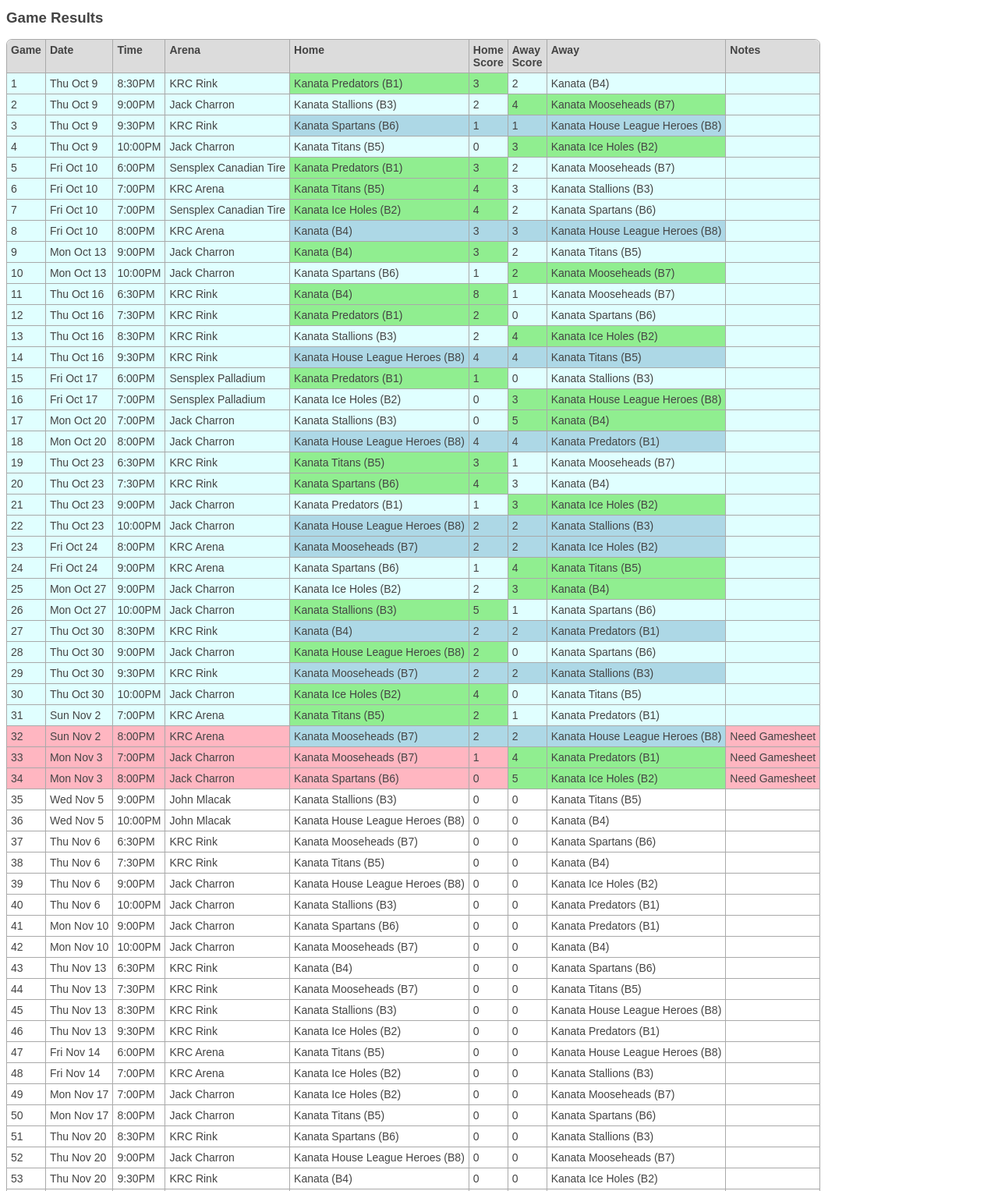
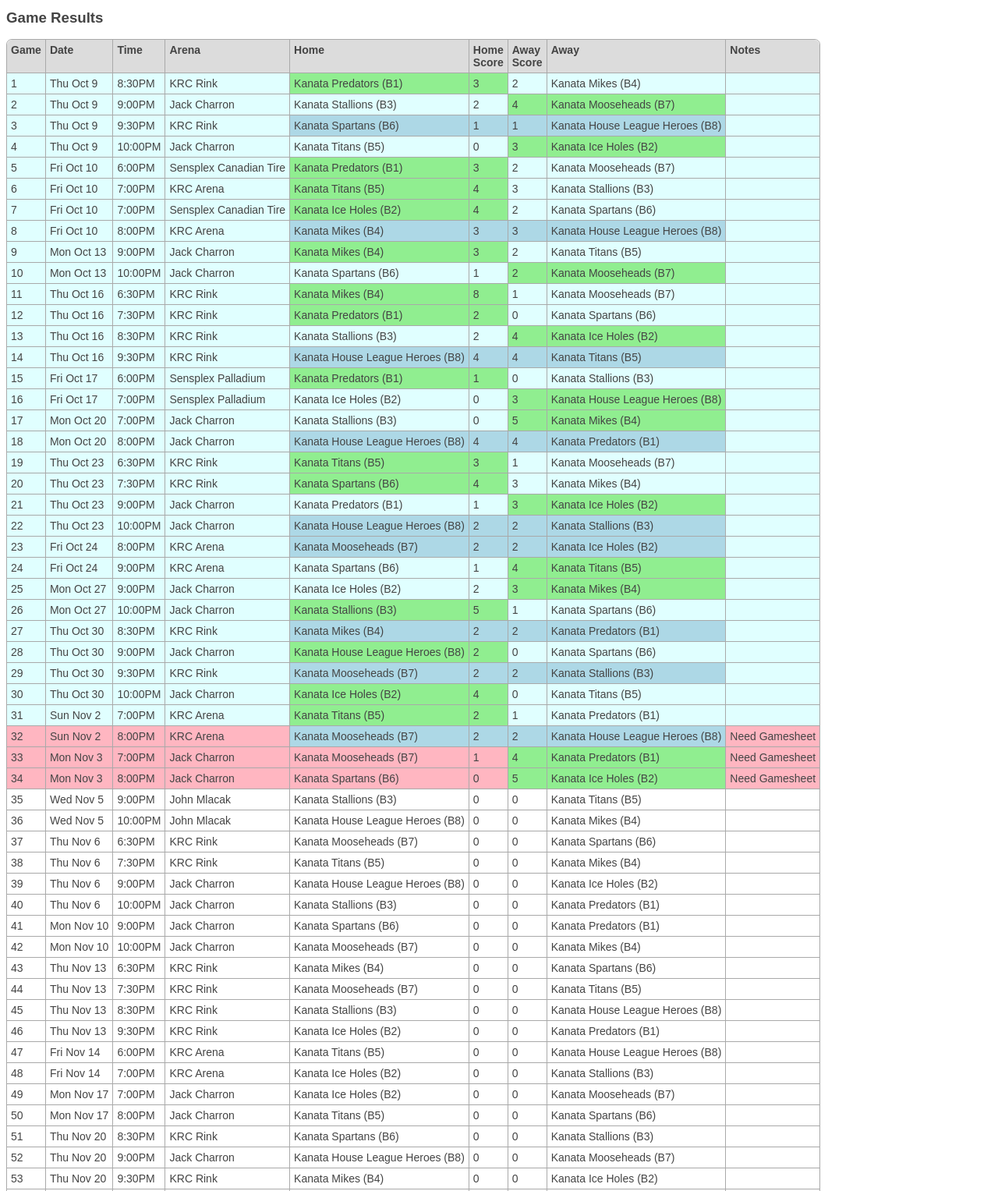
Before and after one commit to kmhamidgetconvenor/kmhamidgetconvenor.github.io, a plain HTML site: page KMHA-Midget-B-Standings.html in a window 1280 px wide. Shown: the part 300-1827 px from the top of the page at 78% size. Drawn offline with Linux system fonts and the light colour scheme.

Commit message:
Updated one more midget team name

```diff
--- a/KMHA-Midget-B-Standings.html
+++ b/KMHA-Midget-B-Standings.html
@@ -51,7 +51,7 @@ ga('send', 'pageview');
 <tr><th>&nbsp;</th><th>Team</th><th>GP</th><th>Wins</th><th>Losses</th><th>Ties</th><th>Points</th><th>GF</th><th>GA</th><th>GF GA %</th></tr>
 <tr><td>1</td><td>Kanata Ice Holes (B2)</td><td>9</td><td>6</td><td>2</td><td>1</td><td>13</td><td>27</td><td>13</td><td>0.675</td></tr>
 <tr><td>2</td><td>Kanata Predators (B1)</td><td>9</td><td>5</td><td>2</td><td>2</td><td>12</td><td>21</td><td>16</td><td>0.568</td></tr>
-<tr><td>3</td><td>Kanata (B4)</td><td>8</td><td>4</td><td>2</td><td>2</td><td>10</td><td>29</td><td>17</td><td>0.630</td></tr>
+<tr><td>3</td><td>Kanata Mikes (B4)</td><td>8</td><td>4</td><td>2</td><td>2</td><td>10</td><td>29</td><td>17</td><td>0.630</td></tr>
 <tr><td>4</td><td>Kanata House League Heroes (B8)</td><td>8</td><td>2</td><td>0</td><td>6</td><td>10</td><td>21</td><td>16</td><td>0.568</td></tr>
 <tr><td>5</td><td>Kanata Titans (B5)</td><td>8</td><td>4</td><td>3</td><td>1</td><td>9</td><td>19</td><td>20</td><td>0.487</td></tr>
 <tr><td>6</td><td>Kanata Mooseheads (B7)</td><td>9</td><td>2</td><td>4</td><td>3</td><td>7</td><td>17</td><td>27</td><td>0.386</td></tr>
@@ -61,33 +61,33 @@ ga('send', 'pageview');
 <h2>Game Results</h2>
 <table class="rounded">
 <tr><th>Game</th><th>Date</th><th>Time</th><th>Arena</th><th>Home</th><th width="10">Home Score</th><th width="10">Away Score</th><th>Away</th><th>Notes</th></tr>
-<tr class="lightcyan"><td>1</td><td>Thu Oct 9</td><td>8:30PM</td><td>KRC Rink</td><td class="lightgreen">Kanata Predators (B1)</td><td class="lightgreen">3</td><td>2</td><td>Kanata (B4)</td><td>&nbsp;</td></tr>
+<tr class="lightcyan"><td>1</td><td>Thu Oct 9</td><td>8:30PM</td><td>KRC Rink</td><td class="lightgreen">Kanata Predators (B1)</td><td class="lightgreen">3</td><td>2</td><td>Kanata Mikes (B4)</td><td>&nbsp;</td></tr>
 <tr class="lightcyan"><td>2</td><td>Thu Oct 9</td><td>9:00PM</td><td>Jack Charron</td><td>Kanata Stallions (B3)</td><td>2</td><td class="lightgreen">4</td><td class="lightgreen">Kanata Mooseheads (B7)</td><td>&nbsp;</td></tr>
 <tr class="lightcyan"><td>3</td><td>Thu Oct 9</td><td>9:30PM</td><td>KRC Rink</td><td class="lightblue">Kanata Spartans (B6)</td><td class="lightblue">1</td><td class="lightblue">1</td><td class="lightblue">Kanata House League Heroes (B8)</td><td>&nbsp;</td></tr>
 <tr class="lightcyan"><td>4</td><td>Thu Oct 9</td><td>10:00PM</td><td>Jack Charron</td><td>Kanata Titans (B5)</td><td>0</td><td class="lightgreen">3</td><td class="lightgreen">Kanata Ice Holes (B2)</td><td>&nbsp;</td></tr>
 <tr class="lightcyan"><td>5</td><td>Fri Oct 10</td><td>6:00PM</td><td>Sensplex Canadian Tire</td><td class="lightgreen">Kanata Predators (B1)</td><td class="lightgreen">3</td><td>2</td><td>Kanata Mooseheads (B7)</td><td>&nbsp;</td></tr>
 <tr class="lightcyan"><td>6</td><td>Fri Oct 10</td><td>7:00PM</td><td>KRC Arena</td><td class="lightgreen">Kanata Titans (B5)</td><td class="lightgreen">4</td><td>3</td><td>Kanata Stallions (B3)</td><td>&nbsp;</td></tr>
 <tr class="lightcyan"><td>7</td><td>Fri Oct 10</td><td>7:00PM</td><td>Sensplex Canadian Tire</td><td class="lightgreen">Kanata Ice Holes (B2)</td><td class="lightgreen">4</td><td>2</td><td>Kanata Spartans (B6)</td><td>&nbsp;</td></tr>
-<tr class="lightcyan"><td>8</td><td>Fri Oct 10</td><td>8:00PM</td><td>KRC Arena</td><td class="lightblue">Kanata (B4)</td><td class="lightblue">3</td><td class="lightblue">3</td><td class="lightblue">Kanata House League Heroes (B8)</td><td>&nbsp;</td></tr>
-<tr class="lightcyan"><td>9</td><td>Mon Oct 13</td><td>9:00PM</td><td>Jack Charron</td><td class="lightgreen">Kanata (B4)</td><td class="lightgreen">3</td><td>2</td><td>Kanata Titans (B5)</td><td>&nbsp;</td></tr>
+<tr class="lightcyan"><td>8</td><td>Fri Oct 10</td><td>8:00PM</td><td>KRC Arena</td><td class="lightblue">Kanata Mikes (B4)</td><td class="lightblue">3</td><td class="lightblue">3</td><td class="lightblue">Kanata House League Heroes (B8)</td><td>&nbsp;</td></tr>
+<tr class="lightcyan"><td>9</td><td>Mon Oct 13</td><td>9:00PM</td><td>Jack Charron</td><td class="lightgreen">Kanata Mikes (B4)</td><td class="lightgreen">3</td><td>2</td><td>Kanata Titans (B5)</td><td>&nbsp;</td></tr>
 <tr class="lightcyan"><td>10</td><td>Mon Oct 13</td><td>10:00PM</td><td>Jack Charron</td><td>Kanata Spartans (B6)</td><td>1</td><td class="lightgreen">2</td><td class="lightgreen">Kanata Mooseheads (B7)</td><td>&nbsp;</td></tr>
-<tr class="lightcyan"><td>11</td><td>Thu Oct 16</td><td>6:30PM</td><td>KRC Rink</td><td class="lightgreen">Kanata (B4)</td><td class="lightgreen">8</td><td>1</td><td>Kanata Mooseheads (B7)</td><td>&nbsp;</td></tr>
+<tr class="lightcyan"><td>11</td><td>Thu Oct 16</td><td>6:30PM</td><td>KRC Rink</td><td class="lightgreen">Kanata Mikes (B4)</td><td class="lightgreen">8</td><td>1</td><td>Kanata Mooseheads (B7)</td><td>&nbsp;</td></tr>
 <tr class="lightcyan"><td>12</td><td>Thu Oct 16</td><td>7:30PM</td><td>KRC Rink</td><td class="lightgreen">Kanata Predators (B1)</td><td class="lightgreen">2</td><td>0</td><td>Kanata Spartans (B6)</td><td>&nbsp;</td></tr>
 <tr class="lightcyan"><td>13</td><td>Thu Oct 16</td><td>8:30PM</td><td>KRC Rink</td><td>Kanata Stallions (B3)</td><td>2</td><td class="lightgreen">4</td><td class="lightgreen">Kanata Ice Holes (B2)</td><td>&nbsp;</td></tr>
 <tr class="lightcyan"><td>14</td><td>Thu Oct 16</td><td>9:30PM</td><td>KRC Rink</td><td class="lightblue">Kanata House League Heroes (B8)</td><td class="lightblue">4</td><td class="lightblue">4</td><td class="lightblue">Kanata Titans (B5)</td><td>&nbsp;</td></tr>
 <tr class="lightcyan"><td>15</td><td>Fri Oct 17</td><td>6:00PM</td><td>Sensplex Palladium</td><td class="lightgreen">Kanata Predators (B1)</td><td class="lightgreen">1</td><td>0</td><td>Kanata Stallions (B3)</td><td>&nbsp;</td></tr>
 <tr class="lightcyan"><td>16</td><td>Fri Oct 17</td><td>7:00PM</td><td>Sensplex Palladium</td><td>Kanata Ice Holes (B2)</td><td>0</td><td class="lightgreen">3</td><td class="lightgreen">Kanata House League Heroes (B8)</td><td>&nbsp;</td></tr>
-<tr class="lightcyan"><td>17</td><td>Mon Oct 20</td><td>7:00PM</td><td>Jack Charron</td><td>Kanata Stallions (B3)</td><td>0</td><td class="lightgreen">5</td><td class="lightgreen">Kanata (B4)</td><td>&nbsp;</td></tr>
+<tr class="lightcyan"><td>17</td><td>Mon Oct 20</td><td>7:00PM</td><td>Jack Charron</td><td>Kanata Stallions (B3)</td><td>0</td><td class="lightgreen">5</td><td class="lightgreen">Kanata Mikes (B4)</td><td>&nbsp;</td></tr>
 <tr class="lightcyan"><td>18</td><td>Mon Oct 20</td><td>8:00PM</td><td>Jack Charron</td><td class="lightblue">Kanata House League Heroes (B8)</td><td class="lightblue">4</td><td class="lightblue">4</td><td class="lightblue">Kanata Predators (B1)</td><td>&nbsp;</td></tr>
 <tr class="lightcyan"><td>19</td><td>Thu Oct 23</td><td>6:30PM</td><td>KRC Rink</td><td class="lightgreen">Kanata Titans (B5)</td><td class="lightgreen">3</td><td>1</td><td>Kanata Mooseheads (B7)</td><td>&nbsp;</td></tr>
-<tr class="lightcyan"><td>20</td><td>Thu Oct 23</td><td>7:30PM</td><td>KRC Rink</td><td class="lightgreen">Kanata Spartans (B6)</td><td class="lightgreen">4</td><td>3</td><td>Kanata (B4)</td><td>&nbsp;</td></tr>
+<tr class="lightcyan"><td>20</td><td>Thu Oct 23</td><td>7:30PM</td><td>KRC Rink</td><td class="lightgreen">Kanata Spartans (B6)</td><td class="lightgreen">4</td><td>3</td><td>Kanata Mikes (B4)</td><td>&nbsp;</td></tr>
 <tr class="lightcyan"><td>21</td><td>Thu Oct 23</td><td>9:00PM</td><td>Jack Charron</td><td>Kanata Predators (B1)</td><td>1</td><td class="lightgreen">3</td><td class="lightgreen">Kanata Ice Holes (B2)</td><td>&nbsp;</td></tr>
 <tr class="lightcyan"><td>22</td><td>Thu Oct 23</td><td>10:00PM</td><td>Jack Charron</td><td class="lightblue">Kanata House League Heroes (B8)</td><td class="lightblue">2</td><td class="lightblue">2</td><td class="lightblue">Kanata Stallions (B3)</td><td>&nbsp;</td></tr>
 <tr class="lightcyan"><td>23</td><td>Fri Oct 24</td><td>8:00PM</td><td>KRC Arena</td><td class="lightblue">Kanata Mooseheads (B7)</td><td class="lightblue">2</td><td class="lightblue">2</td><td class="lightblue">Kanata Ice Holes (B2)</td><td>&nbsp;</td></tr>
 <tr class="lightcyan"><td>24</td><td>Fri Oct 24</td><td>9:00PM</td><td>KRC Arena</td><td>Kanata Spartans (B6)</td><td>1</td><td class="lightgreen">4</td><td class="lightgreen">Kanata Titans (B5)</td><td>&nbsp;</td></tr>
-<tr class="lightcyan"><td>25</td><td>Mon Oct 27</td><td>9:00PM</td><td>Jack Charron</td><td>Kanata Ice Holes (B2)</td><td>2</td><td class="lightgreen">3</td><td class="lightgreen">Kanata (B4)</td><td>&nbsp;</td></tr>
+<tr class="lightcyan"><td>25</td><td>Mon Oct 27</td><td>9:00PM</td><td>Jack Charron</td><td>Kanata Ice Holes (B2)</td><td>2</td><td class="lightgreen">3</td><td class="lightgreen">Kanata Mikes (B4)</td><td>&nbsp;</td></tr>
 <tr class="lightcyan"><td>26</td><td>Mon Oct 27</td><td>10:00PM</td><td>Jack Charron</td><td class="lightgreen">Kanata Stallions (B3)</td><td class="lightgreen">5</td><td>1</td><td>Kanata Spartans (B6)</td><td>&nbsp;</td></tr>
-<tr class="lightcyan"><td>27</td><td>Thu Oct 30</td><td>8:30PM</td><td>KRC Rink</td><td class="lightblue">Kanata (B4)</td><td class="lightblue">2</td><td class="lightblue">2</td><td class="lightblue">Kanata Predators (B1)</td><td>&nbsp;</td></tr>
+<tr class="lightcyan"><td>27</td><td>Thu Oct 30</td><td>8:30PM</td><td>KRC Rink</td><td class="lightblue">Kanata Mikes (B4)</td><td class="lightblue">2</td><td class="lightblue">2</td><td class="lightblue">Kanata Predators (B1)</td><td>&nbsp;</td></tr>
 <tr class="lightcyan"><td>28</td><td>Thu Oct 30</td><td>9:00PM</td><td>Jack Charron</td><td class="lightgreen">Kanata House League Heroes (B8)</td><td class="lightgreen">2</td><td>0</td><td>Kanata Spartans (B6)</td><td>&nbsp;</td></tr>
 <tr class="lightcyan"><td>29</td><td>Thu Oct 30</td><td>9:30PM</td><td>KRC Rink</td><td class="lightblue">Kanata Mooseheads (B7)</td><td class="lightblue">2</td><td class="lightblue">2</td><td class="lightblue">Kanata Stallions (B3)</td><td>&nbsp;</td></tr>
 <tr class="lightcyan"><td>30</td><td>Thu Oct 30</td><td>10:00PM</td><td>Jack Charron</td><td class="lightgreen">Kanata Ice Holes (B2)</td><td class="lightgreen">4</td><td>0</td><td>Kanata Titans (B5)</td><td>&nbsp;</td></tr>
@@ -96,14 +96,14 @@ ga('send', 'pageview');
 <tr class="lightpink"><td>33</td><td>Mon Nov 3</td><td>7:00PM</td><td>Jack Charron</td><td>Kanata Mooseheads (B7)</td><td>1</td><td class="lightgreen">4</td><td class="lightgreen">Kanata Predators (B1)</td><td>Need Gamesheet</td></tr>
 <tr class="lightpink"><td>34</td><td>Mon Nov 3</td><td>8:00PM</td><td>Jack Charron</td><td>Kanata Spartans (B6)</td><td>0</td><td class="lightgreen">5</td><td class="lightgreen">Kanata Ice Holes (B2)</td><td>Need Gamesheet</td></tr>
 <tr><td>35</td><td>Wed Nov 5</td><td>9:00PM</td><td>John Mlacak</td><td>Kanata Stallions (B3)</td><td>0</td><td>0</td><td>Kanata Titans (B5)</td><td>&nbsp;</td></tr>
-<tr><td>36</td><td>Wed Nov 5</td><td>10:00PM</td><td>John Mlacak</td><td>Kanata House League Heroes (B8)</td><td>0</td><td>0</td><td>Kanata (B4)</td><td>&nbsp;</td></tr>
+<tr><td>36</td><td>Wed Nov 5</td><td>10:00PM</td><td>John Mlacak</td><td>Kanata House League Heroes (B8)</td><td>0</td><td>0</td><td>Kanata Mikes (B4)</td><td>&nbsp;</td></tr>
 <tr><td>37</td><td>Thu Nov 6</td><td>6:30PM</td><td>KRC Rink</td><td>Kanata Mooseheads (B7)</td><td>0</td><td>0</td><td>Kanata Spartans (B6)</td><td>&nbsp;</td></tr>
-<tr><td>38</td><td>Thu Nov 6</td><td>7:30PM</td><td>KRC Rink</td><td>Kanata Titans (B5)</td><td>0</td><td>0</td><td>Kanata (B4)</td><td>&nbsp;</td></tr>
+<tr><td>38</td><td>Thu Nov 6</td><td>7:30PM</td><td>KRC Rink</td><td>Kanata Titans (B5)</td><td>0</td><td>0</td><td>Kanata Mikes (B4)</td><td>&nbsp;</td></tr>
 <tr><td>39</td><td>Thu Nov 6</td><td>9:00PM</td><td>Jack Charron</td><td>Kanata House League Heroes (B8)</td><td>0</td><td>0</td><td>Kanata Ice Holes (B2)</td><td>&nbsp;</td></tr>
 <tr><td>40</td><td>Thu Nov 6</td><td>10:00PM</td><td>Jack Charron</td><td>Kanata Stallions (B3)</td><td>0</td><td>0</td><td>Kanata Predators (B1)</td><td>&nbsp;</td></tr>
 <tr><td>41</td><td>Mon Nov 10</td><td>9:00PM</td><td>Jack Charron</td><td>Kanata Spartans (B6)</td><td>0</td><td>0</td><td>Kanata Predators (B1)</td><td>&nbsp;</td></tr>
-<tr><td>42</td><td>Mon Nov 10</td><td>10:00PM</td><td>Jack Charron</td><td>Kanata Mooseheads (B7)</td><td>0</td><td>0</td><td>Kanata (B4)</td><td>&nbsp;</td></tr>
-<tr><td>43</td><td>Thu Nov 13</td><td>6:30PM</td><td>KRC Rink</td><td>Kanata (B4)</td><td>0</td><td>0</td><td>Kanata Spartans (B6)</td><td>&nbsp;</td></tr>
+<tr><td>42</td><td>Mon Nov 10</td><td>10:00PM</td><td>Jack Charron</td><td>Kanata Mooseheads (B7)</td><td>0</td><td>0</td><td>Kanata Mikes (B4)</td><td>&nbsp;</td></tr>
+<tr><td>43</td><td>Thu Nov 13</td><td>6:30PM</td><td>KRC Rink</td><td>Kanata Mikes (B4)</td><td>0</td><td>0</td><td>Kanata Spartans (B6)</td><td>&nbsp;</td></tr>
 <tr><td>44</td><td>Thu Nov 13</td><td>7:30PM</td><td>KRC Rink</td><td>Kanata Mooseheads (B7)</td><td>0</td><td>0</td><td>Kanata Titans (B5)</td><td>&nbsp;</td></tr>
 <tr><td>45</td><td>Thu Nov 13</td><td>8:30PM</td><td>KRC Rink</td><td>Kanata Stallions (B3)</td><td>0</td><td>0</td><td>Kanata House League Heroes (B8)</td><td>&nbsp;</td></tr>
 <tr><td>46</td><td>Thu Nov 13</td><td>9:30PM</td><td>KRC Rink</td><td>Kanata Ice Holes (B2)</td><td>0</td><td>0</td><td>Kanata Predators (B1)</td><td>&nbsp;</td></tr>
@@ -113,10 +113,10 @@ ga('send', 'pageview');
 <tr><td>50</td><td>Mon Nov 17</td><td>8:00PM</td><td>Jack Charron</td><td>Kanata Titans (B5)</td><td>0</td><td>0</td><td>Kanata Spartans (B6)</td><td>&nbsp;</td></tr>
 <tr><td>51</td><td>Thu Nov 20</td><td>8:30PM</td><td>KRC Rink</td><td>Kanata Spartans (B6)</td><td>0</td><td>0</td><td>Kanata Stallions (B3)</td><td>&nbsp;</td></tr>
 <tr><td>52</td><td>Thu Nov 20</td><td>9:00PM</td><td>Jack Charron</td><td>Kanata House League Heroes (B8)</td><td>0</td><td>0</td><td>Kanata Mooseheads (B7)</td><td>&nbsp;</td></tr>
-<tr><td>53</td><td>Thu Nov 20</td><td>9:30PM</td><td>KRC Rink</td><td>Kanata (B4)</td><td>0</td><td>0</td><td>Kanata Ice Holes (B2)</td><td>&nbsp;</td></tr>
+<tr><td>53</td><td>Thu Nov 20</td><td>9:30PM</td><td>KRC Rink</td><td>Kanata Mikes (B4)</td><td>0</td><td>0</td><td>Kanata Ice Holes (B2)</td><td>&nbsp;</td></tr>
 <tr><td>54</td><td>Thu Nov 20</td><td>10:00PM</td><td>Jack Charron</td><td>Kanata Predators (B1)</td><td>0</td><td>0</td><td>Kanata Titans (B5)</td><td>&nbsp;</td></tr>
 <tr><td>55</td><td>Fri Nov 21</td><td>7:00PM</td><td>KRC Arena</td><td>Kanata Predators (B1)</td><td>0</td><td>0</td><td>Kanata House League Heroes (B8)</td><td>&nbsp;</td></tr>
-<tr><td>56</td><td>Fri Nov 21</td><td>8:00PM</td><td>KRC Arena</td><td>Kanata (B4)</td><td>0</td><td>0</td><td>Kanata Stallions (B3)</td><td>&nbsp;</td></tr>
+<tr><td>56</td><td>Fri Nov 21</td><td>8:00PM</td><td>KRC Arena</td><td>Kanata Mikes (B4)</td><td>0</td><td>0</td><td>Kanata Stallions (B3)</td><td>&nbsp;</td></tr>
 </table>
 </body>
 </html>
```
Also changed, not shown: KMHA-Midget-B-Game-Ice-Check-Report.html (+1 -1 lines), KMHA-Midget-B-Game-Opponent-Cross-Check-Report.html (+2 -2 lines), index.html (+1 -1 lines).
